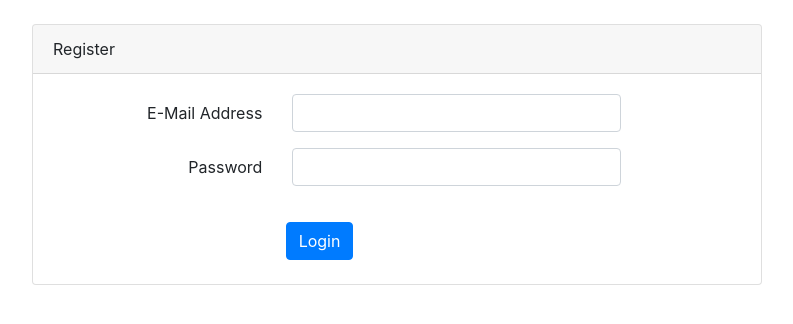
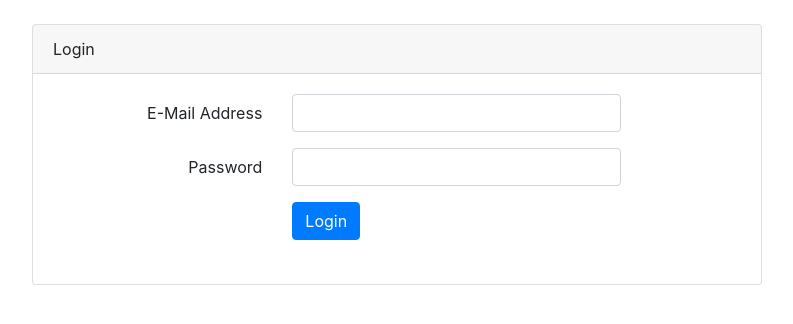
Before and after one commit to polowis/Pandoru_template, a Flask app: page /login in a window 1280 px wide. Shown: the part 56-380 px from the top of the page, without its empty margins (243-1036 px from the left). Run offline with Flask 2, Linux system fonts and the light colour scheme; some libraries are stand-ins or nearby versions.

Commit message:
fix: incorrect html end tag

```diff
--- a/app/templates/auth/login.html
+++ b/app/templates/auth/login.html
@@ -6,7 +6,7 @@
 <meta name="viewport" content="width=device-width, initial-scale=1">
 
 <meta name="csrf-token" content="{{ csrf_token() }}">
-<title>Register</title>
+<title>Login</title>
 <link rel="shortcut icon" href="favicon.ico">
 <link rel="manifest" href="manifest.json">
 
@@ -49,7 +49,7 @@
 <div class="row justify-content-center">
 <div class="col-md-8">
 <div class="card">
-<div class="card-header">Register</div>
+<div class="card-header">Login</div>
 <div class="card-body">
     {% with messages = get_flashed_messages() %}
     {% if messages %}
@@ -72,7 +72,6 @@
   <input id="password" type="password" class="form-control " name="pass" required autocomplete="new-password">
   </div>
   </div>
-</div>
 <div class="form-group row mb-0">
 <div class="col-md-6 offset-md-4">
 <button type="submit" id="submit_button" class="btn btn-primary">
```
Also changed, not shown: app/resources/js/components/ToDoListComponent.vue (+11 -2 lines). Lines whose indentation alone changed are shown as unchanged.
